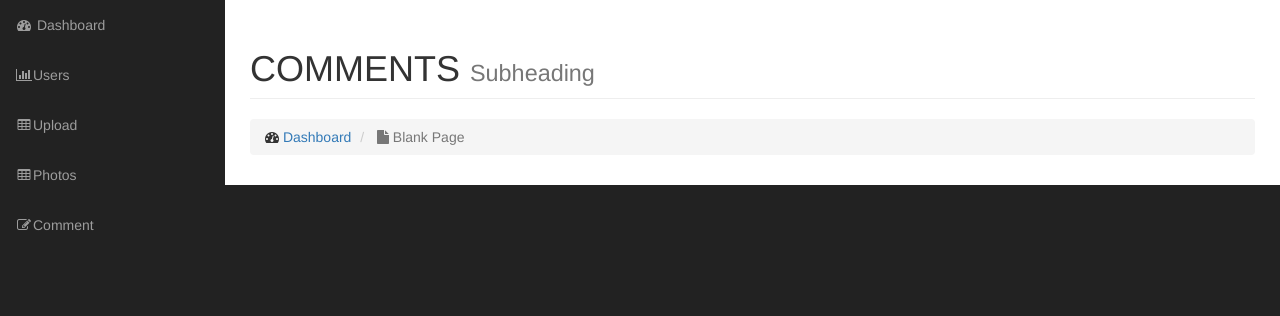
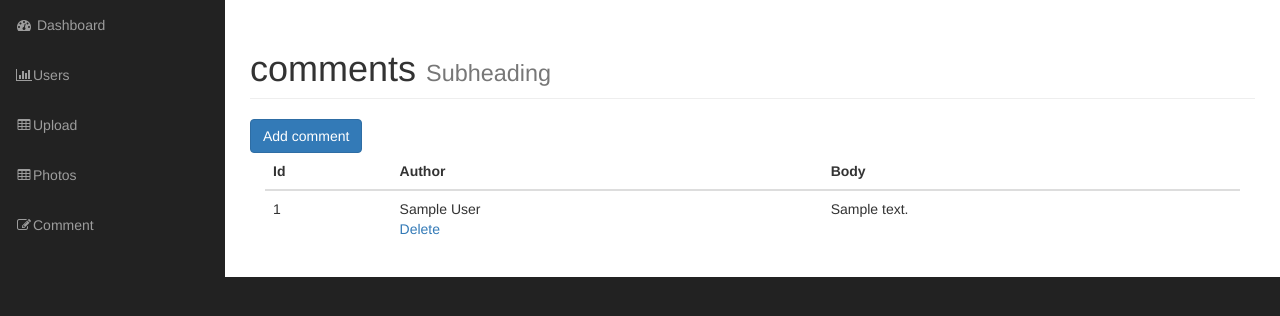
Before and after one commit to phamkhoactu/gallery-cms, a PHP site: page /admin/comments.php in a window 1280 px wide. Shown: the part 51-367 px from the top of the page. Run offline with PHP 8.4, Linux system fonts and the light colour scheme; the visitor is signed in with stand-in values (Sample User, id 1); tables that the repository leaves empty or names only in its code hold one stand-in row (values such as "Sample post"); grey boxes labelled with a size stand in for pictures from a placeholder-image service; some libraries are stand-ins or nearby versions.

Commit message:
Create comments.php in admin section

```diff
--- a/admin/comments.php
+++ b/admin/comments.php
@@ -1,18 +1,25 @@
-<?php include 'includes/header.php'; ?>
+ <?php include 'includes/header.php';
+if (!$session->is_signed_in()) {
+    redirect("login.php");
+}
+?>
 
+<?php
+$comments = Comment::find_all();
+?>
         <!-- Navigation -->
 
         <nav class="navbar navbar-inverse navbar-fixed-top" role="navigation">
             <!-- Brand and toggle get grouped for better mobile display -->
 
 
-            <?php include 'includes/top-nav.php'; ?>
+            <?php include 'includes/top-nav.php';?>
 
 
             <!-- Sidebar Menu Items - These collapse to the responsive navigation menu on small screens -->
 
 
-            <?php include 'includes/side-nav.php'; ?>
+            <?php include 'includes/side-nav.php';?>
 
 
             <!-- /.navbar-collapse -->
@@ -29,17 +36,38 @@
                 <div class="row">
                     <div class="col-lg-12">
                         <h1 class="page-header">
-                            COMMENTS
+                            comments
                             <small>Subheading</small>
                         </h1>
-                        <ol class="breadcrumb">
-                            <li>
-                                <i class="fa fa-dashboard"></i>  <a href="index.html">Dashboard</a>
-                            </li>
-                            <li class="active">
-                                <i class="fa fa-file"></i> Blank Page
-                            </li>
-                        </ol>
+                        <a href="add_comment.php" class="btn btn-primary" title="">Add comment</a>
+                        <div class="col-md-12">
+                        <table class="table table-hover">
+                            <thead>
+                                <tr>
+                                    <th>Id</th>
+                                    <th>Author</th>
+                                    <th>Body</th>
+                                </tr>
+                            </thead>
+                            <tbody>
+                            <?php foreach ($comments as $comment): ?>
+                                <tr>
+                                    <td><?php echo $comment->id; ?></td>
+
+                                    <td>
+                                        <?php echo $comment->author; ?>
+                                        <div class="pictures_link">
+                                            <a href="delete_comment.php?id=<?php echo $comment->id; ?>" title="">Delete</a>
+                                        </div>
+
+                                    </td>
+                                    <td><?php echo $comment->body; ?></td>
+
+                                </tr>
+                            <?php endforeach;?>
+                            </tbody>
+                        </table> <!-- end table -->
+                        </div>
                     </div>
                 </div>
                 <!-- /.row -->
@@ -52,4 +80,4 @@
         </div>
         <!-- /#page-wrapper -->
 
-<?php  include 'includes/footer.php'; ?>
+<?php include 'includes/footer.php';?>
```
Also changed, not shown: 1 other file.
